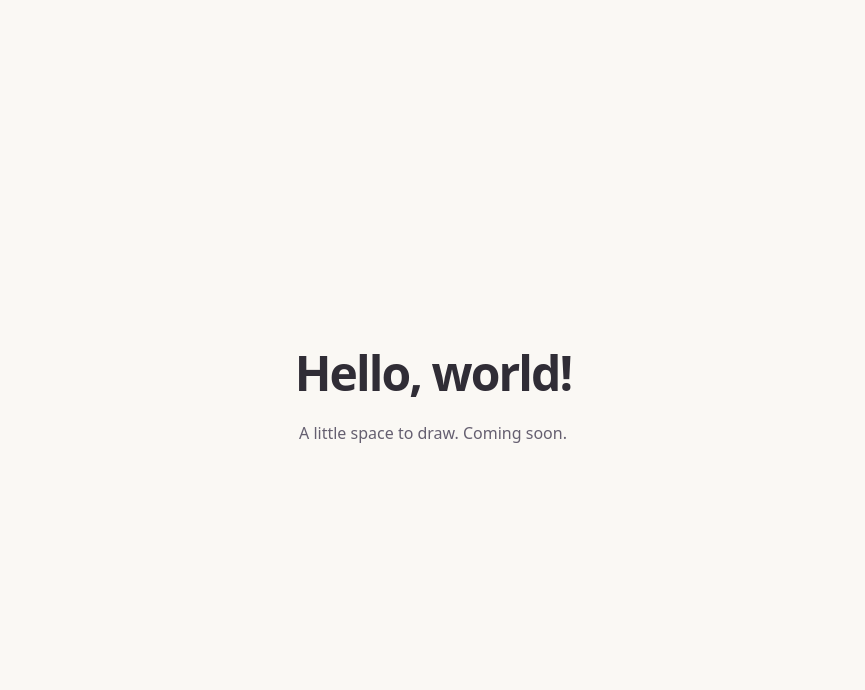
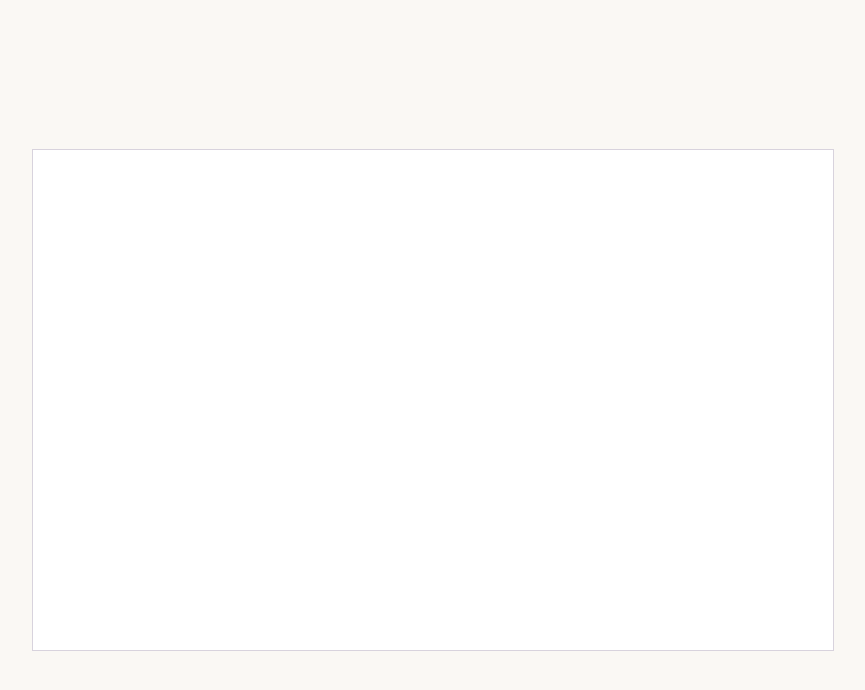
Before and after one commit to yashining/makidraw, a website built with Vite: page index.html in a window 1280 px wide. Shown: the whole page, without its empty margins (207-1072 px from the left). Built offline with nearby package versions, Linux system fonts and the light colour scheme.

Commit message:
Add canvas scaffold and drawing context

```diff
--- a/index.html
+++ b/index.html
@@ -8,8 +8,9 @@
   </head>
   <body>
     <main>
-      <h1>Hello, world!</h1>
-      <p>A little space to draw. Coming soon.</p>
+      <canvas id="drawing" width="800" height="500" aria-label="Drawing area">
+        Your browser does not support canvas.
+      </canvas>
     </main>
     <script type="module" src="/src/main.ts"></script>
   </body>
--- a/src/main.ts
+++ b/src/main.ts
@@ -1 +1,16 @@
 import "./style.css";
+
+const canvas = document.querySelector("#drawing");
+
+if (!(canvas instanceof HTMLCanvasElement)) {
+  throw new Error("Drawing canvas was not found");
+}
+
+const context = canvas.getContext("2d");
+
+if (!context) {
+  throw new Error("Could not get a drawing context");
+}
+
+context.strokeStyle = "#302d36";
+context.lineWidth = 2;
--- a/src/style.css
+++ b/src/style.css
@@ -12,17 +12,23 @@ body {
 }
 
 main {
+  box-sizing: border-box;
+  width: 100%;
+  max-width: 864px;
   padding: 2rem;
   text-align: center;
 }
 
 h1 {
-  margin: 0;
+  margin: 0 0 2rem;
   font-size: 3rem;
   letter-spacing: -0.04em;
 }
 
-p {
-  color: #655f70;
-  line-height: 1.5;
+canvas {
+  display: block;
+  max-width: 100%;
+  height: auto;
+  background: white;
+  outline: 1px solid #d8d3dd;
 }
```
Also changed, not shown: README.md.
